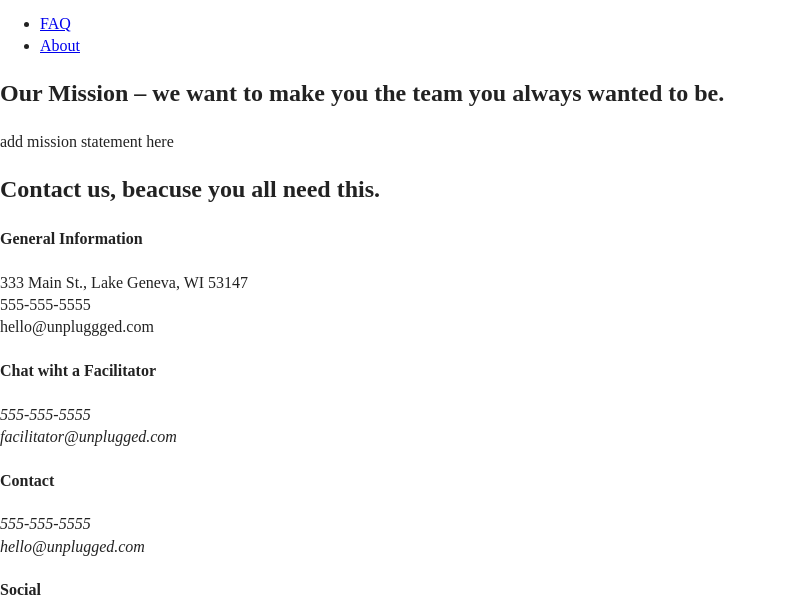
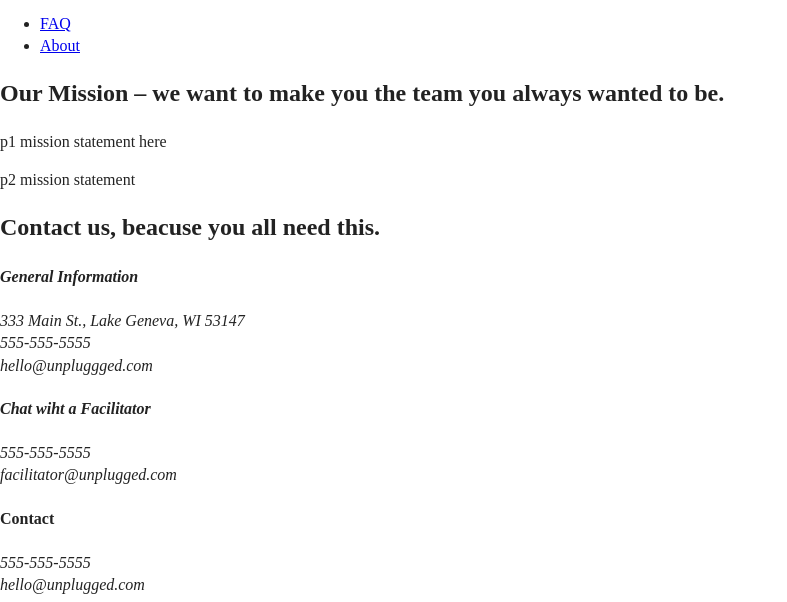
Before and after one commit to DayringerS/206-unplugged, a website: page about/index.html in a window 1280 px wide. Shown: the part 43-645 px from the top of the page, without its empty margins (0-787 px from the left). Drawn offline with Linux system fonts and the light colour scheme.

Commit message:
correction to structural HTML on about page

```diff
--- a/about/index.html
+++ b/about/index.html
@@ -41,9 +41,10 @@
   <main>
     <section class="mission">
         <div class="content-wrapper">
+          <h2>Our Mission &ndash; we want to make you the team you always wanted to be.</h2>
             <div class="mission-content">
-              <h2>Our Mission &ndash; we want to make you the team you always wanted to be.</h2>
-              <p> add mission statement here</p>
+              <p>p1 mission statement here</p>
+              <p>p2 mission statement</p>
             </div>
         </div>
     </section>
@@ -54,13 +55,17 @@
     </section>
     <section class="contact-section">
       <div class="content-wrapper">
-          <div class="contact-content">
             <h2>Contact us, beacuse you all need this.</h2>
-            <h4>General Information</h4>
-              </address> 333 Main St., Lake Geneva, WI 53147 <br> 555-555-5555 <br> hello@unpluggged.com</address>
-            <h4>Chat wiht a Facilitator</h4>
-              <address>555-555-5555 <br> facilitator@unplugged.com</address>
-          </div>
+        <address class="contact-content">
+            <div>
+              <h4>General Information</h4>
+              <p>333 Main St., Lake Geneva, WI 53147 <br> 555-555-5555 <br> hello@unpluggged.com</p>
+            </div>
+            <div>
+              <h4>Chat wiht a Facilitator</h4>
+              <p>555-555-5555 <br> facilitator@unplugged.com</p>
+            </div>
+        </address>
       </div>
     </section>
   </main>
```
